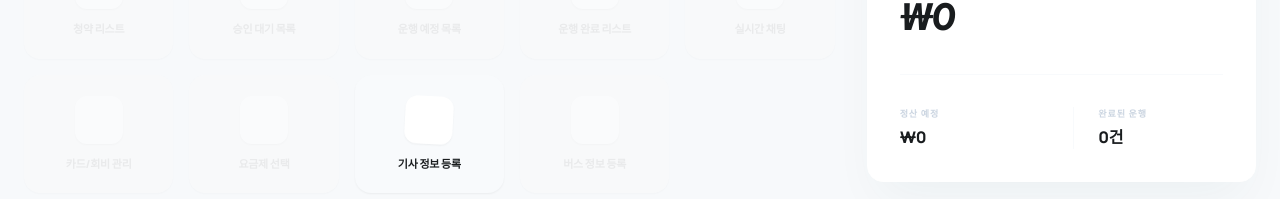
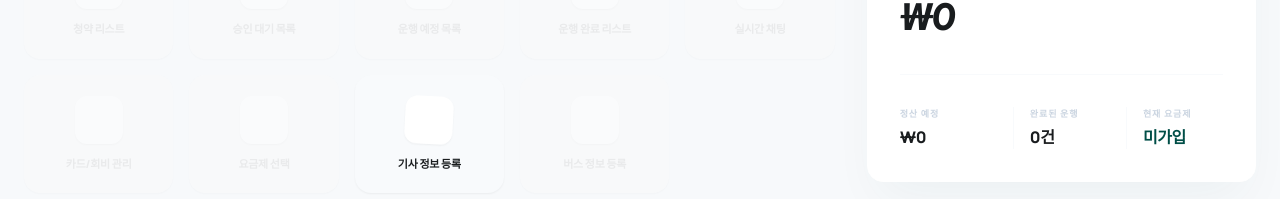
Before and after one commit to KIM-CHOONGHOON/bustaams, a React (Vite) app in the folder busTaams_app/: page /driver-dashboard in a window 1280 px wide. Shown: the part 452-651 px from the top of the page. Built offline with nearby package versions, Linux system fonts and the light colour scheme; no server answers.

Commit message:
feat: 기사 대시보드 수익요약 영역에 현재 가입 요금제 정보 노출 추가

```diff
--- a/busTaams_app/src/pages/DriverDashboard.jsx
+++ b/busTaams_app/src/pages/DriverDashboard.jsx
@@ -14,7 +14,8 @@ const DriverDashboard = () => {
         countAuctions: 0,
         totalProfit: 0,
         monthlyProfit: 0,
-        pendingProfit: 0
+        pendingProfit: 0,
+        feePolicyNm: '미가입'
     });
     const [userName, setUserName] = useState('기사님');
     const [userImage, setUserImage] = useState(null);
@@ -37,7 +38,8 @@ const DriverDashboard = () => {
                         countAuctions: res.data.countAuctions || 0,
                         totalProfit: res.data.totalProfit || 0,
                         monthlyProfit: res.data.monthlyProfit || 0,
-                        pendingProfit: res.data.pendingProfit || 0
+                        pendingProfit: res.data.pendingProfit || 0,
+                        feePolicyNm: res.data.feePolicyNm || '미가입'
                     });
                     setUserName(res.data.userName);
                     setUserImage(res.data.userImage);
@@ -299,17 +301,23 @@ const DriverDashboard = () => {
                                     ₩{Number(stats.monthlyProfit || 0).toLocaleString()}
                                 </p>
                             </div>
-                            <div className="mt-10 grid grid-cols-2 gap-6 text-left border-t border-slate-50 pt-8">
+                            <div className="mt-10 grid grid-cols-3 gap-4 text-left border-t border-slate-50 pt-8">
                                 <div className="space-y-1 text-left">
                                     <span className="text-slate-300 font-black uppercase tracking-widest text-[9px] block">정산 예정</span>
-                                    <span className="font-black text-on-surface tracking-tight block text-base">
+                                    <span className="font-black text-on-surface tracking-tight block text-[13px] sm:text-base truncate">
                                         ₩{Number(stats.pendingProfit || 0).toLocaleString()}
                                     </span>
                                 </div>
-                                <div className="space-y-1 text-left border-l border-slate-50 pl-6">
+                                <div className="space-y-1 text-left border-l border-slate-50 pl-4">
                                     <span className="text-slate-300 font-black uppercase tracking-widest text-[9px] block">완료된 운행</span>
-                                    <span className="font-black text-on-surface tracking-tight block text-base">
+                                    <span className="font-black text-on-surface tracking-tight block text-[13px] sm:text-base">
                                         {stats.countDone || 0}건
+                                    </span>
+                                </div>
+                                <div className="space-y-1 text-left border-l border-slate-50 pl-4">
+                                    <span className="text-slate-300 font-black uppercase tracking-widest text-[9px] block">현재 요금제</span>
+                                    <span className="font-black text-primary tracking-tight block text-[13px] sm:text-base truncate">
+                                        {stats.feePolicyNm || '미가입'}
                                     </span>
                                 </div>
                             </div>
```
Also changed, not shown: 1 other file (tests, documents, lock files or other folders).
